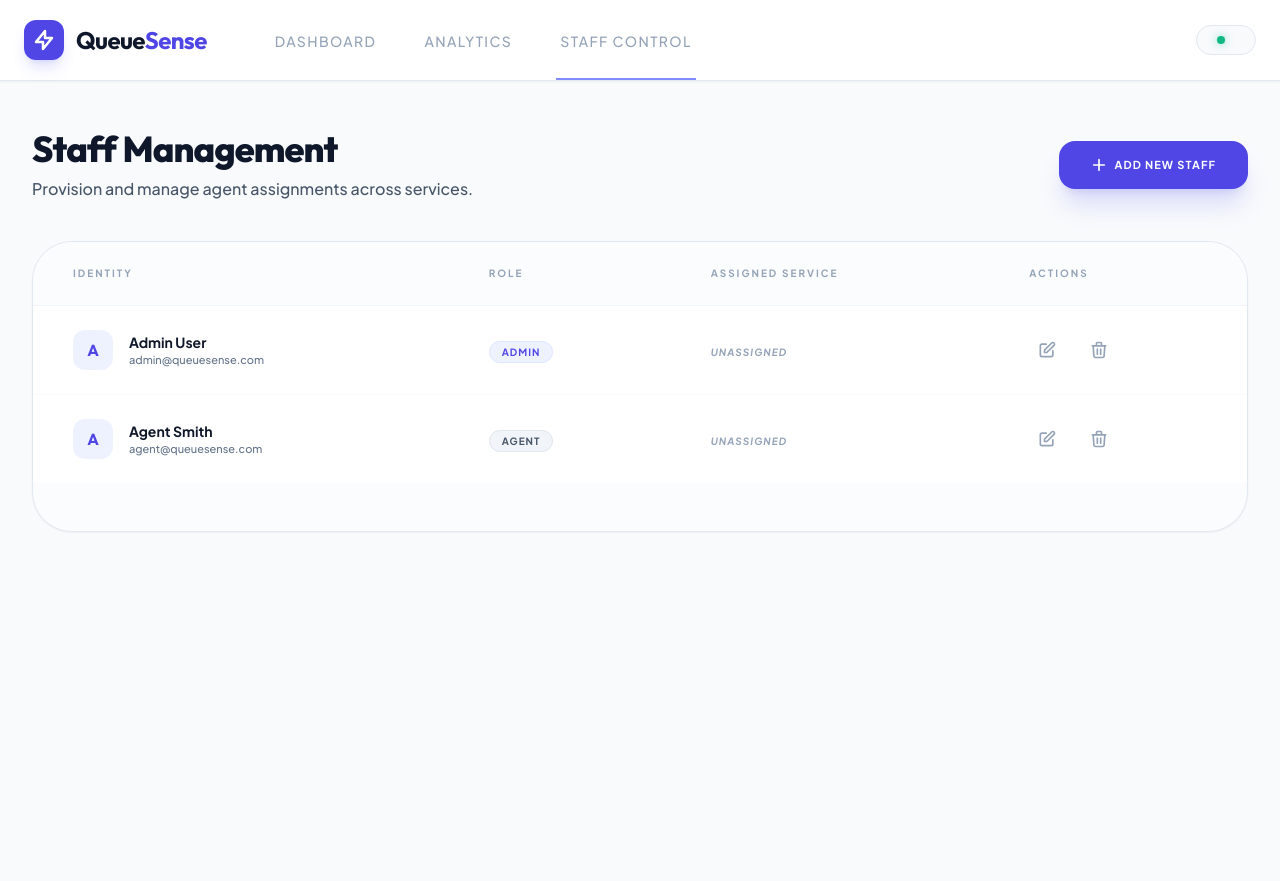
After one commit to HalimaSabri/QueueSense, a Laravel app: page /admin/agents in a window 1280 px wide. The commit adds this page. Run offline with Laravel 12, Linux system fonts and the light colour scheme; a user stored in the database is signed in; data comes from the database, SQL or seed files in the repository; style sheets or scripts are compiled from the project's sources; some libraries are stand-ins or nearby versions.

Commit message:
Adding new stuff and changing the design

```diff
--- /dev/null
+++ b/app/Livewire/Admin/ManageAgents.php
@@ -0,0 +1,102 @@
+<?php
+
+namespace App\Livewire\Admin;
+
+use App\Models\User;
+use App\Models\Service;
+use Livewire\Component;
+use Livewire\WithPagination;
+use Illuminate\Support\Facades\Hash;
+
+class ManageAgents extends Component
+{
+    use WithPagination;
+
+    public $name, $email, $password, $role = 'agent', $service_id;
+    public $editingAgentId = null;
+    public $isModalOpen = false;
+
+    protected $rules = [
+        'name' => 'required|string|max:255',
+        'email' => 'required|email|unique:users,email',
+        'password' => 'required|min:8',
+        'role' => 'required|in:admin,agent',
+        'service_id' => 'nullable|exists:services,id',
+    ];
+
+    public function openModal()
+    {
+        $this->resetInputFields();
+        $this->isModalOpen = true;
+    }
+
+    public function closeModal()
+    {
+        $this->isModalOpen = false;
+    }
+
+    private function resetInputFields()
+    {
+        $this->name = '';
+        $this->email = '';
+        $this->password = '';
+        $this->role = 'agent';
+        $this->service_id = null;
+        $this->editingAgentId = null;
+    }
+
+    public function store()
+    {
+        $validationRules = $this->rules;
+        if ($this->editingAgentId) {
+            $validationRules['email'] = 'required|email|unique:users,email,' . $this->editingAgentId;
+            $validationRules['password'] = 'nullable|min:8';
+        }
+
+        $this->validate($validationRules);
+
+        $data = [
+            'name' => $this->name,
+            'email' => $this->email,
+            'role' => $this->role,
+            'service_id' => $this->service_id,
+        ];
+
+        if ($this->password) {
+            $data['password'] = Hash::make($this->password);
+        }
+
+        User::updateOrCreate(['id' => $this->editingAgentId], $data);
+
+        session()->flash('message', $this->editingAgentId ? 'Agent Updated Successfully.' : 'Agent Created Successfully.');
+
+        $this->closeModal();
+        $this->resetInputFields();
+    }
+
+    public function edit($id)
+    {
+        $agent = User::findOrFail($id);
+        $this->editingAgentId = $id;
+        $this->name = $agent->name;
+        $this->email = $agent->email;
+        $this->role = $agent->role;
+        $this->service_id = $agent->service_id;
+        $this->password = ''; // Don't show password
+        $this->isModalOpen = true;
+    }
+
+    public function delete($id)
+    {
+        User::find($id)->delete();
+        session()->flash('message', 'Agent Deleted Successfully.');
+    }
+
+    public function render()
+    {
+        return view('livewire.admin.manage-agents', [
+            'agents' => User::latest()->paginate(10),
+            'services' => Service::all(),
+        ])->layout('layouts.app');
+    }
+}
--- /dev/null
+++ b/resources/views/livewire/admin/manage-agents.blade.php
@@ -0,0 +1,145 @@
+<div class="py-12 bg-slate-50 min-h-screen font-sans">
+    <div class="max-w-7xl mx-auto px-6 lg:px-8 space-y-10">
+
+        <!-- Header -->
+        <div class="flex flex-col md:flex-row md:items-center justify-between gap-8">
+            <div>
+                <h1 class="text-4xl font-extrabold text-slate-900 tracking-tight font-['Outfit']">Staff Management</h1>
+                <p class="mt-2 text-slate-600 font-medium">Provision and manage agent assignments across services.</p>
+            </div>
+
+            <button wire:click="openModal" class="px-8 py-4 bg-indigo-600 text-white font-bold rounded-2xl shadow-xl shadow-indigo-500/20 hover:bg-indigo-700 transition-all transform hover:-translate-y-1 active:scale-95 uppercase tracking-widest text-[11px] flex items-center">
+                <svg class="w-4 h-4 mr-2" fill="none" stroke="currentColor" viewBox="0 0 24 24"><path stroke-linecap="round" stroke-linejoin="round" stroke-width="2.5" d="M12 4v16m8-8H4"></path></svg>
+                Add New Staff
+            </button>
+        </div>
+
+        @if (session()->has('message'))
+            <div class="bg-emerald-50 border border-emerald-100 text-emerald-600 px-6 py-4 rounded-2xl font-bold text-sm shadow-sm">
+                {{ session('message') }}
+            </div>
+        @endif
+
+        <!-- Agents Table -->
+        <div class="bg-white rounded-[2.5rem] shadow-sm border border-slate-200 overflow-hidden">
+            <table class="w-full text-left border-collapse">
+                <thead>
+                    <tr class="bg-slate-50/50 border-b border-slate-100">
+                        <th class="px-10 py-6 text-[10px] font-bold text-slate-400 uppercase tracking-[0.2em]">Identity</th>
+                        <th class="px-10 py-6 text-[10px] font-bold text-slate-400 uppercase tracking-[0.2em]">Role</th>
+                        <th class="px-10 py-6 text-[10px] font-bold text-slate-400 uppercase tracking-[0.2em]">Assigned Service</th>
+                        <th class="px-10 py-6 text-[10px] font-bold text-slate-400 uppercase tracking-[0.2em]">Actions</th>
+                    </tr>
+                </thead>
+                <tbody class="divide-y divide-slate-50">
+                    @foreach($agents as $agent)
+                        <tr class="hover:bg-slate-50/30 transition-colors">
+                            <td class="px-10 py-6">
+                                <div class="flex items-center">
+                                    <div class="w-10 h-10 rounded-xl bg-indigo-50 flex items-center justify-center text-indigo-600 font-bold font-['Outfit']">
+                                        {{ substr($agent->name, 0, 1) }}
+                                    </div>
+                                    <div class="ms-4">
+                                        <div class="text-sm font-bold text-slate-900">{{ $agent->name }}</div>
+                                        <div class="text-[11px] text-slate-500 font-medium">{{ $agent->email }}</div>
+                                    </div>
+                                </div>
+                            </td>
+                            <td class="px-10 py-6">
+                                <span class="px-3 py-1 rounded-full text-[10px] font-bold uppercase tracking-widest {{ $agent->role === 'admin' ? 'bg-indigo-50 text-indigo-600 border border-indigo-100' : 'bg-slate-100 text-slate-600 border border-slate-200' }}">
+                                    {{ $agent->role }}
+                                </span>
+                            </td>
+                            <td class="px-10 py-6">
+                                @if($agent->service)
+                                    <div class="flex items-center text-sm font-bold text-slate-700">
+                                        <div class="w-2 h-2 rounded-full bg-emerald-500 mr-2.5"></div>
+                                        {{ $agent->service->name }}
+                                    </div>
+                                @else
+                                    <span class="text-[10px] font-bold text-slate-400 uppercase tracking-widest italic">Unassigned</span>
+                                @endif
+                            </td>
+                            <td class="px-10 py-6">
+                                <div class="flex items-center space-x-4">
+                                    <button wire:click="edit({{ $agent->id }})" class="p-2 text-slate-400 hover:text-indigo-600 transition-colors">
+                                        <svg class="w-5 h-5" fill="none" stroke="currentColor" viewBox="0 0 24 24"><path stroke-linecap="round" stroke-linejoin="round" stroke-width="2" d="M11 5H6a2 2 0 00-2 2v11a2 2 0 002 2h11a2 2 0 002-2v-5m-1.414-9.414a2 2 0 112.828 2.828L11.828 15H9v-2.828l8.586-8.586z"></path></svg>
+                                    </button>
+                                    <button wire:click="delete({{ $agent->id }})" wire:confirm="Are you sure you want to delete this staff member?" class="p-2 text-slate-400 hover:text-rose-600 transition-colors">
+                                        <svg class="w-5 h-5" fill="none" stroke="currentColor" viewBox="0 0 24 24"><path stroke-linecap="round" stroke-linejoin="round" stroke-width="2" d="M19 7l-.867 12.142A2 2 0 0116.138 21H7.862a2 2 0 01-1.995-1.858L5 7m5 4v6m4-6v6m1-10V4a1 1 0 00-1-1h-4a1 1 0 00-1 1v3M4 7h16"></path></svg>
+                                    </button>
+                                </div>
+                            </td>
+                        </tr>
+                    @endforeach
+                </tbody>
+            </table>
+            <div class="px-10 py-6 bg-slate-50/50">
+                {{ $agents->links() }}
+            </div>
+        </div>
+    </div>
+
+    <!-- Modal -->
+    @if($isModalOpen)
+        <div class="fixed inset-0 z-[60] flex items-center justify-center p-6 bg-slate-900/40 backdrop-blur-sm">
+            <div class="bg-white w-full max-w-lg rounded-[2.5rem] shadow-2xl border border-slate-200 overflow-hidden">
+                <div class="px-10 py-8 border-b border-slate-100 flex items-center justify-between">
+                    <h3 class="text-2xl font-extrabold text-slate-900 font-['Outfit'] tracking-tight">{{ $editingAgentId ? 'Update Staff Profile' : 'New Staff Provisioning' }}</h3>
+                    <button wire:click="closeModal" class="text-slate-400 hover:text-slate-900 transition-colors">
+                        <svg class="w-6 h-6" fill="none" stroke="currentColor" viewBox="0 0 24 24"><path stroke-linecap="round" stroke-linejoin="round" stroke-width="2" d="M6 18L18 6M6 6l12 12"></path></svg>
+                    </button>
+                </div>
+
+                <form wire:submit="store" class="p-10 space-y-8">
+                    <div>
+                        <label class="block text-[10px] uppercase tracking-widest font-bold text-slate-400 mb-2">Display Name</label>
+                        <input wire:model="name" type="text" class="w-full bg-slate-50 border border-slate-200 rounded-xl px-5 py-4 text-slate-900 focus:border-indigo-600 focus:ring-4 focus:ring-indigo-500/10 transition-all text-sm" placeholder="Full Name">
+                        @error('name') <span class="text-rose-500 text-[10px] mt-1 font-bold">{{ $message }}</span> @enderror
+                    </div>
+
+                    <div>
+                        <label class="block text-[10px] uppercase tracking-widest font-bold text-slate-400 mb-2">Email Identity</label>
+                        <input wire:model="email" type="email" class="w-full bg-slate-50 border border-slate-200 rounded-xl px-5 py-4 text-slate-900 focus:border-indigo-600 focus:ring-4 focus:ring-indigo-500/10 transition-all text-sm" placeholder="email@queuesense.io">
+                        @error('email') <span class="text-rose-500 text-[10px] mt-1 font-bold">{{ $message }}</span> @enderror
+                    </div>
+
+                    <div>
+                        <label class="block text-[10px] uppercase tracking-widest font-bold text-slate-400 mb-2">Access Key {{ $editingAgentId ? '(Leave blank to keep current)' : '' }}</label>
+                        <input wire:model="password" type="password" class="w-full bg-slate-50 border border-slate-200 rounded-xl px-5 py-4 text-slate-900 focus:border-indigo-600 focus:ring-4 focus:ring-indigo-500/10 transition-all text-sm" placeholder="••••••••">
+                        @error('password') <span class="text-rose-500 text-[10px] mt-1 font-bold">{{ $message }}</span> @enderror
+                    </div>
+
+                    <div class="grid grid-cols-2 gap-6">
+                        <div>
+                            <label class="block text-[10px] uppercase tracking-widest font-bold text-slate-400 mb-2">Security Role</label>
+                            <select wire:model="role" class="w-full bg-slate-50 border border-slate-200 rounded-xl px-5 py-4 text-slate-900 focus:border-indigo-600 focus:ring-4 focus:ring-indigo-500/10 transition-all text-sm">
+                                <option value="agent">Agent</option>
+                                <option value="admin">Administrator</option>
+                            </select>
+                            @error('role') <span class="text-rose-500 text-[10px] mt-1 font-bold">{{ $message }}</span> @enderror
+                        </div>
+
+                        <div>
+                            <label class="block text-[10px] uppercase tracking-widest font-bold text-slate-400 mb-2">Service Node</label>
+                            <select wire:model="service_id" class="w-full bg-slate-50 border border-slate-200 rounded-xl px-5 py-4 text-slate-900 focus:border-indigo-600 focus:ring-4 focus:ring-indigo-500/10 transition-all text-sm">
+                                <option value="">Global / Float</option>
+                                @foreach($services as $service)
+                                    <option value="{{ $service->id }}">{{ $service->name }}</option>
+                                @endforeach
+                            </select>
+                            @error('service_id') <span class="text-rose-500 text-[10px] mt-1 font-bold">{{ $message }}</span> @enderror
+                        </div>
+                    </div>
+
+                    <div class="pt-4 flex justify-end space-x-4">
+                        <button type="button" wire:click="closeModal" class="px-8 py-4 bg-slate-50 text-slate-500 font-bold rounded-xl hover:bg-slate-100 transition-all uppercase tracking-widest text-[10px]">Cancel</button>
+                        <button type="submit" class="px-8 py-4 bg-indigo-600 text-white font-bold rounded-xl shadow-lg shadow-indigo-500/20 hover:bg-indigo-700 transition-all uppercase tracking-widest text-[10px]">
+                            {{ $editingAgentId ? 'Commit Changes' : 'Provision Staff' }}
+                        </button>
+                    </div>
+                </form>
+            </div>
+        </div>
+    @endif
+</div>
--- a/resources/views/livewire/layout/navigation.blade.php
+++ b/resources/views/livewire/layout/navigation.blade.php
@@ -38,11 +38,11 @@ new class extends Component
                     </x-nav-link>
 
                     @if(auth()->user()->role === 'admin')
-                        <x-nav-link href="#" class="text-[11px] font-bold uppercase tracking-widest text-slate-400 hover:text-slate-900 transition-colors">
+                        <x-nav-link :href="route('admin.dashboard')" :active="request()->routeIs('admin.dashboard')" class="text-[11px] font-bold uppercase tracking-widest text-slate-400 hover:text-slate-900 transition-colors">
                             {{ __('Analytics') }}
                         </x-nav-link>
-                        <x-nav-link href="#" class="text-[11px] font-bold uppercase tracking-widest text-slate-400 hover:text-slate-900 transition-colors">
-                            {{ __('Management') }}
+                        <x-nav-link :href="route('admin.agents')" :active="request()->routeIs('admin.agents')" wire:navigate class="text-[11px] font-bold uppercase tracking-widest text-slate-400 hover:text-slate-900 transition-colors">
+                            {{ __('Staff Control') }}
                         </x-nav-link>
                     @endif
                 </div>
--- a/routes/web.php
+++ b/routes/web.php
@@ -22,6 +22,10 @@ Route::get('/admin/dashboard', \App\Livewire\Admin\Dashboard::class)
     ->middleware(['auth', 'verified'])
     ->name('admin.dashboard');
 
+Route::get('/admin/agents', \App\Livewire\Admin\ManageAgents::class)
+    ->middleware(['auth', 'verified'])
+    ->name('admin.agents');
+
 Route::view('profile', 'profile')
     ->middleware(['auth'])
     ->name('profile');
```
Also changed, not shown: resources/views/livewire/client/take-ticket.blade.php (+6 -6 lines).
